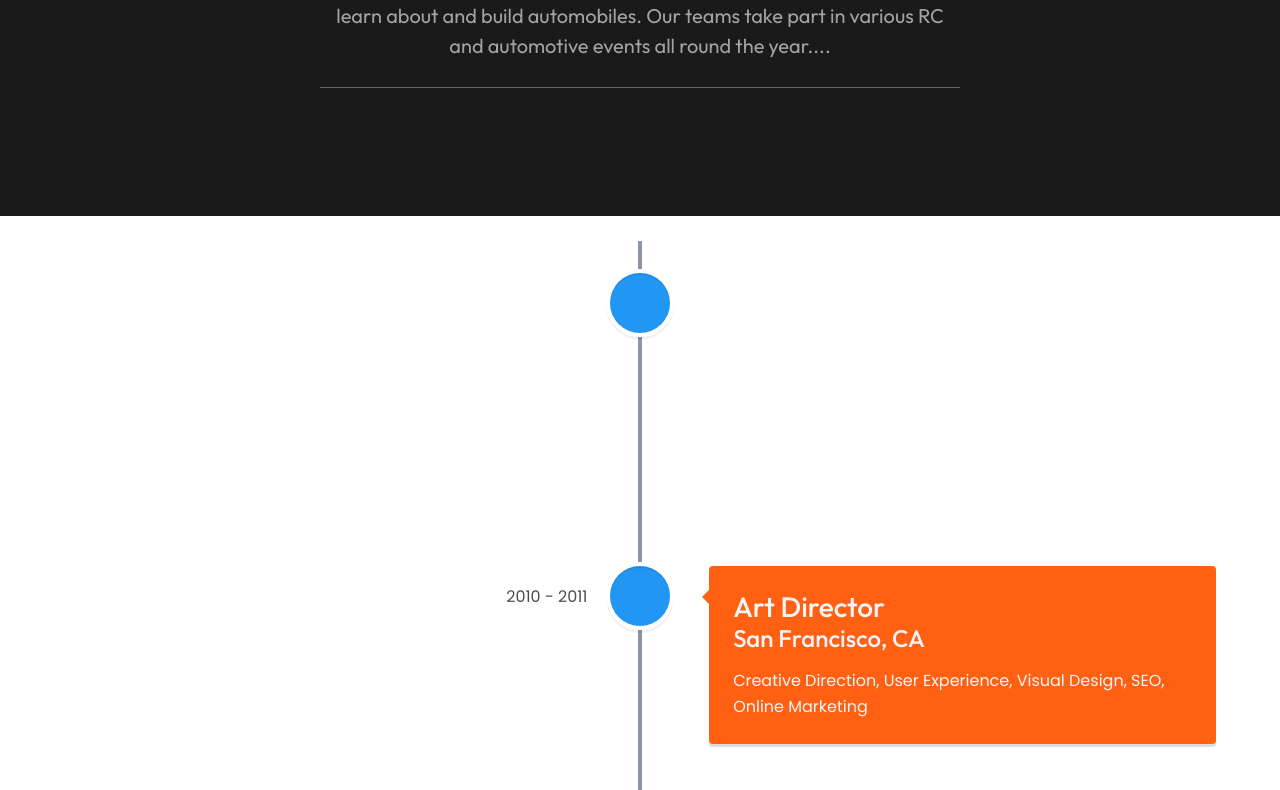
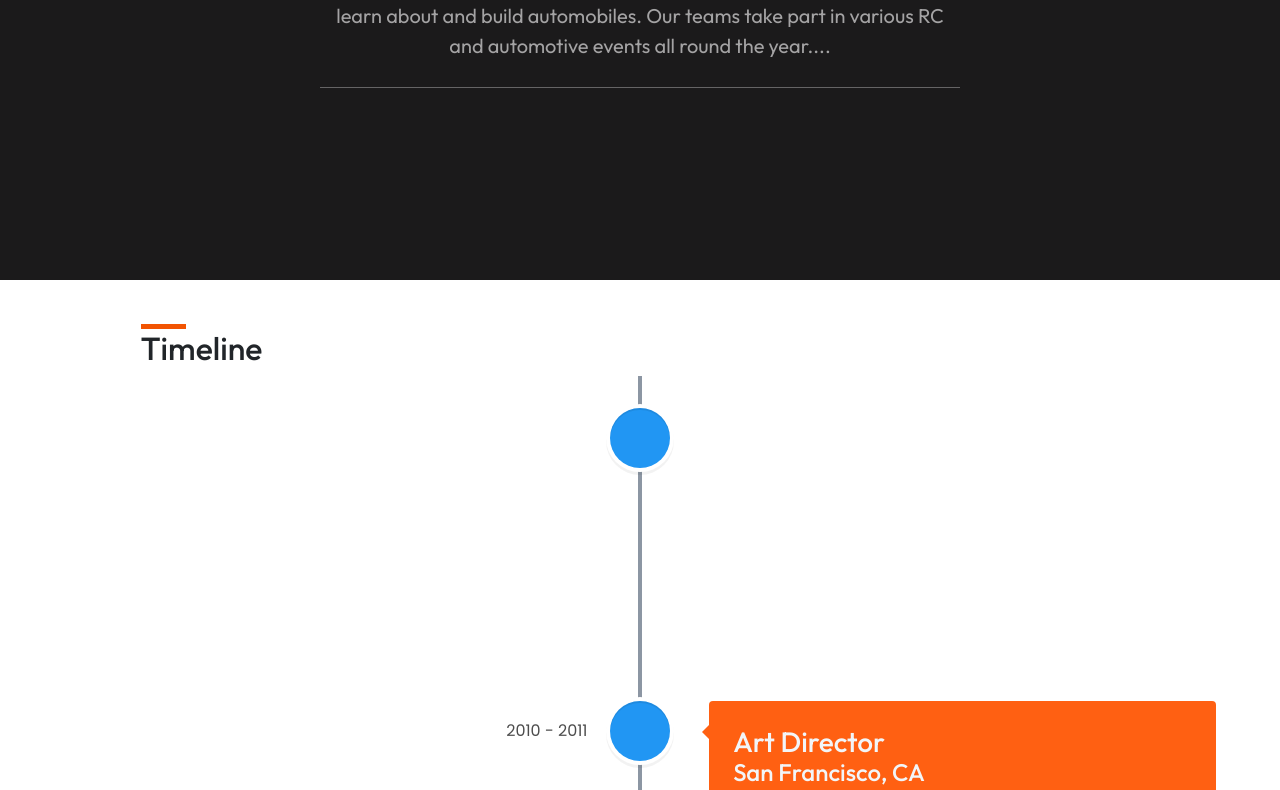
Before and after one commit to automobile-club/Automobile-Website, a Next.js app: page /projects in a window 1280 px wide. Shown: the part 318-1108 px from the top of the page. Built offline with nearby package versions, Linux system fonts and the light colour scheme.

Commit message:
fixed timeline heading

```diff
--- a/pages/projects/index.tsx
+++ b/pages/projects/index.tsx
@@ -39,9 +39,12 @@ export default function Projects() {
             <h2>
               SAE(Society of Automotive Engineers) aims to give a platform to people who wish to learn about and build automobiles. Our teams take part in various RC and automotive events all round the year.... SAE(Society of Automotive Engineers) aims to give a platform to people who wish to learn about and build automobiles. Our teams take part in various RC and automotive events all round the year....
             </h2>
-            </span>
+          </span>
         </div>
         <div className={styles.timeline}>
+        <div className={styles.Timeline_heading}>
+          <h2 className={styles.Timeline_heading_text}>Timeline</h2>
+         </div>
           <VerticalTimeline lineColor={"#8c96a3"}>
             <VerticalTimelineElement
               className="vertical-timeline-element--work"
--- a/styles/projects.module.css
+++ b/styles/projects.module.css
@@ -26,7 +26,7 @@
 .introp {
 background:#1b1a1b;
 text-align: center;
-padding-bottom:10% ;
+padding-bottom:15% ;
 }
 .achievements {
   display: flex;
@@ -68,10 +68,19 @@ padding-bottom:10% ;
 }
 
 .timeline {
-  margin-top: 2%;
-  height: max-content;
+  margin-top: 3.5%;
+  height: fit-content;
   margin-bottom: 1%;
 
+}
+
+.Timeline_heading {
+  padding-left: 11vw;
+}
+
+.Timeline_heading_text{
+  border-top: 5px solid transparent;
+  border-image: linear-gradient(to right, rgb(242, 84, 2) 4%, transparent 4%) 1;
 }
 
 .date {
```
